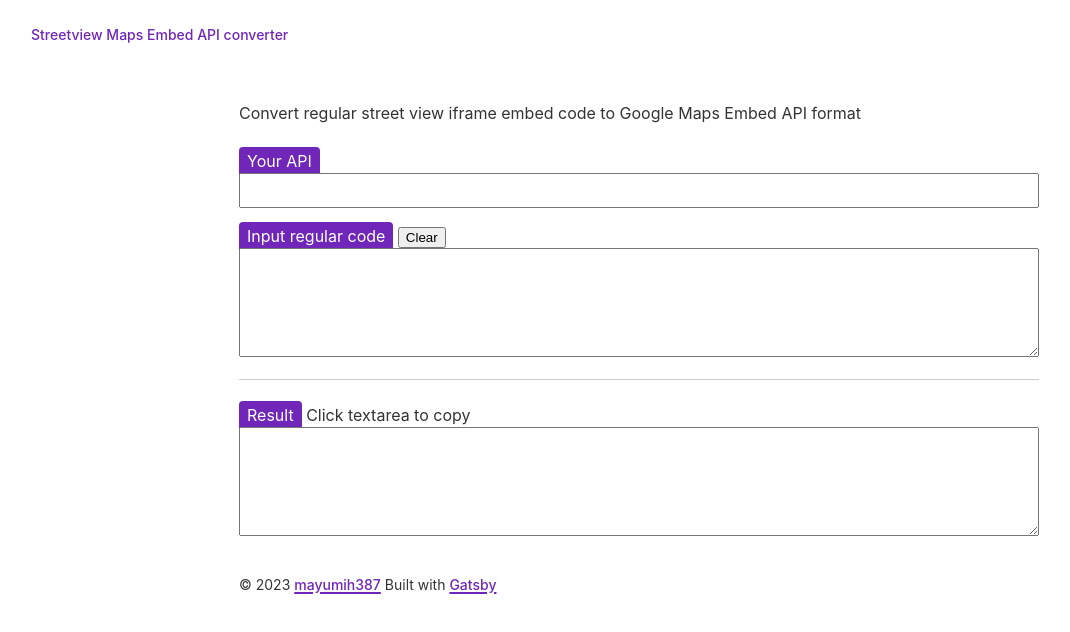
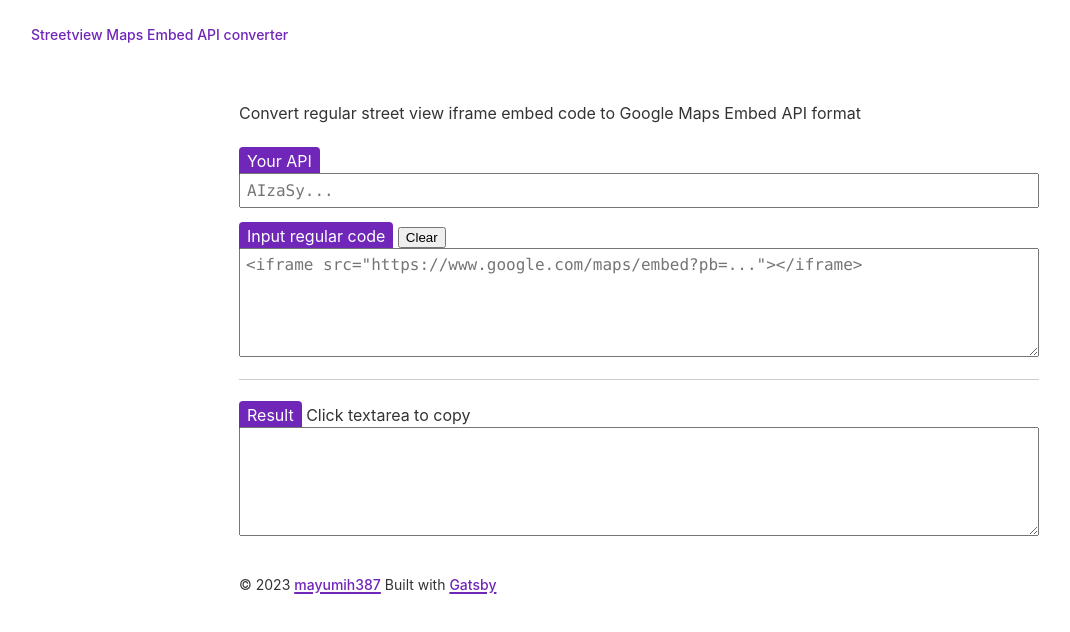
Before and after one commit to mayumih387/streetview-converter, a Gatsby site: page / in a window 1280 px wide. Shown: the whole page, without its empty margins (1-1071 px from the left). Built offline with nearby package versions, Linux system fonts and the light colour scheme; Gatsby itself is replaced by a stand-in of ours.

Commit message:
added placeholder

```diff
--- a/src/pages/index.js
+++ b/src/pages/index.js
@@ -121,6 +121,7 @@ const IndexPage = () => {
             value={enteredApi}
             onChange={apiInputHandler}
             onPaste={apiPasteHandler}
+            placeholder="AIzaSy..."
           />
           {errorApikey && <p style={{ color: "red" }}>Invalid API key</p>}
         </div>
@@ -135,6 +136,7 @@ const IndexPage = () => {
             onChange={codeInputHandler}
             onPaste={pasteInputHandler}
             value={enteredCode}
+            placeholder={`<iframe src="https://www.google.com/maps/embed?pb=..."></iframe>`}
           />
           {errorTextarea1 && <p style={{ color: "red" }}>Invalid code</p>}
         </div>
```
